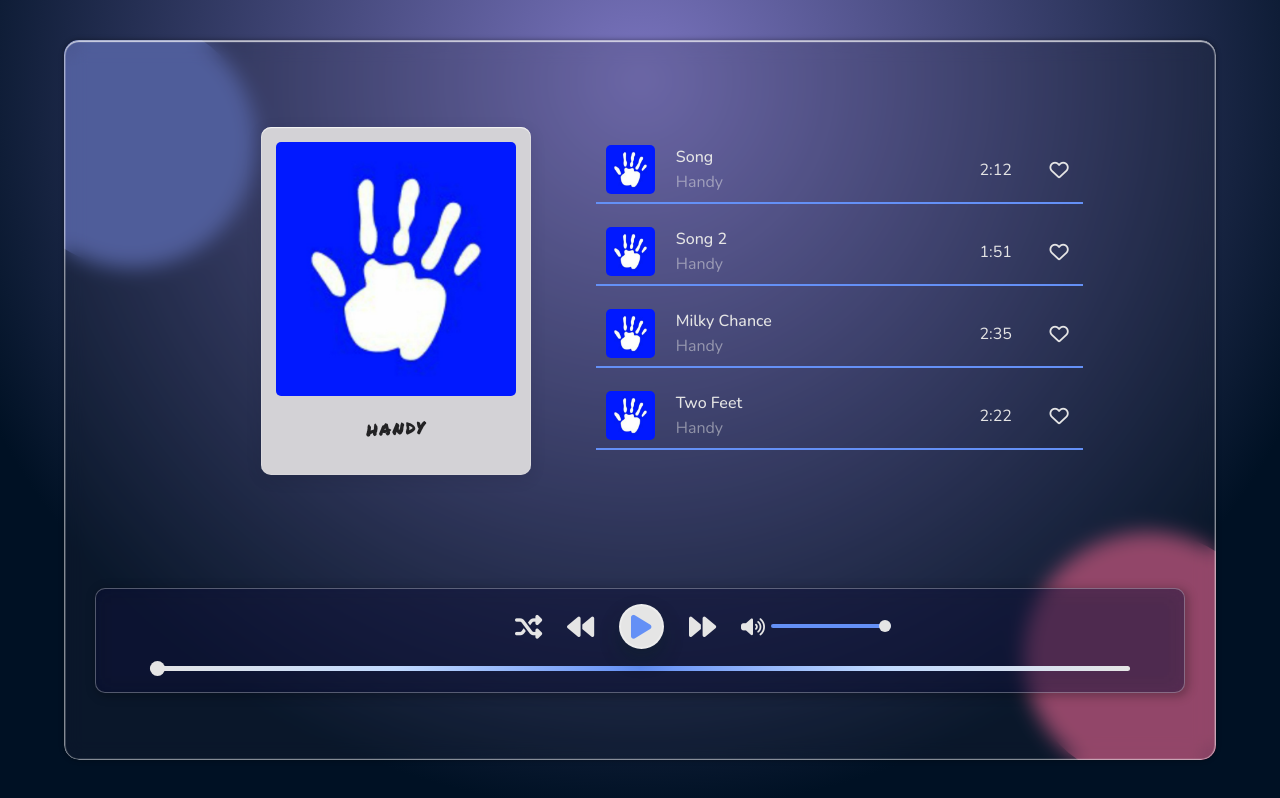
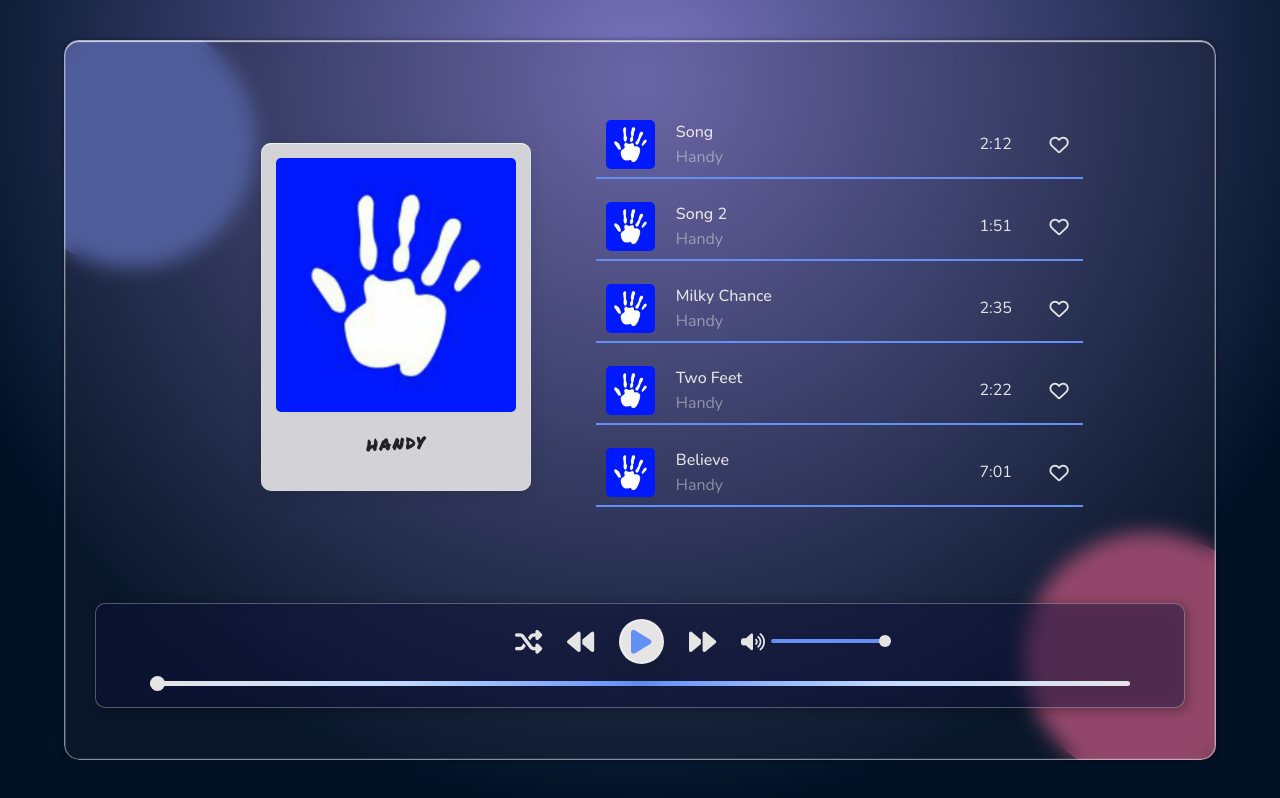
Before and after one commit to sm1rn0vs/handy-playlist.github.io, a plain HTML site: page index.html in a window 1280 px wide. Drawn offline with nearby package versions, Linux system fonts and the light colour scheme.

Commit message:
Add files via upload

```diff
--- a/index.html
+++ b/index.html
@@ -67,6 +67,17 @@
                 <p>2:22</p>
                 <i class="fa-regular fa-heart like-btn"></i>
               </div>
+              <div class="playlist-item">
+                <img
+                  src="logo.jpg"
+                  alt="" />
+                <div class="song">
+                  <p>Believe</p>
+                  <p>Handy</p>
+                </div>
+                <p>7:01</p>
+                <i class="fa-regular fa-heart like-btn"></i>
+              </div>
             </div>
           </div>
 
@@ -86,6 +97,10 @@
             <audio
               id="audioPlayer"
               src="songs/Two Feet.mp3"
+              type="audio/mpeg"></audio>
+              <audio
+              id="audioPlayer"
+              src="songs/The Chemical Brothers - Believe.mp3"
               type="audio/mpeg"></audio>
 
             <div class="controls">
--- a/script.js
+++ b/script.js
@@ -16,7 +16,8 @@ const songs = [
   "songs/Песня.mp3",
   "songs/Песня2.mp3",
   "songs/Milky Chance.mp3",
-  "songs/Two Feet.mp3"
+  "songs/Two Feet.mp3",
+  "songs/The Chemical Brothers - Believe.mp3"
 ];
 
 var swiper = new Swiper(".swiper", {
```
